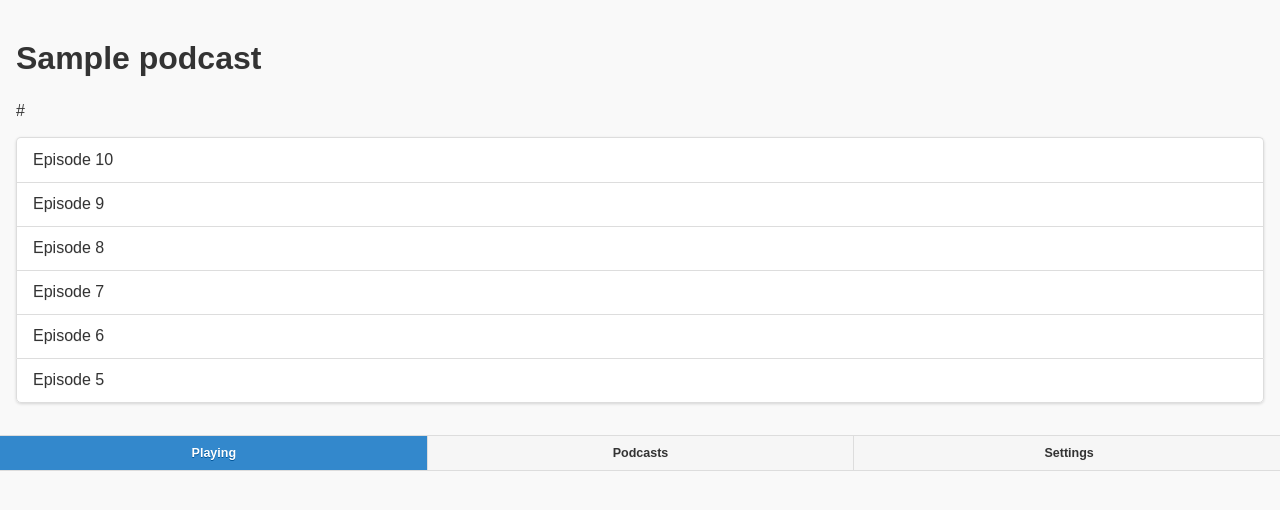
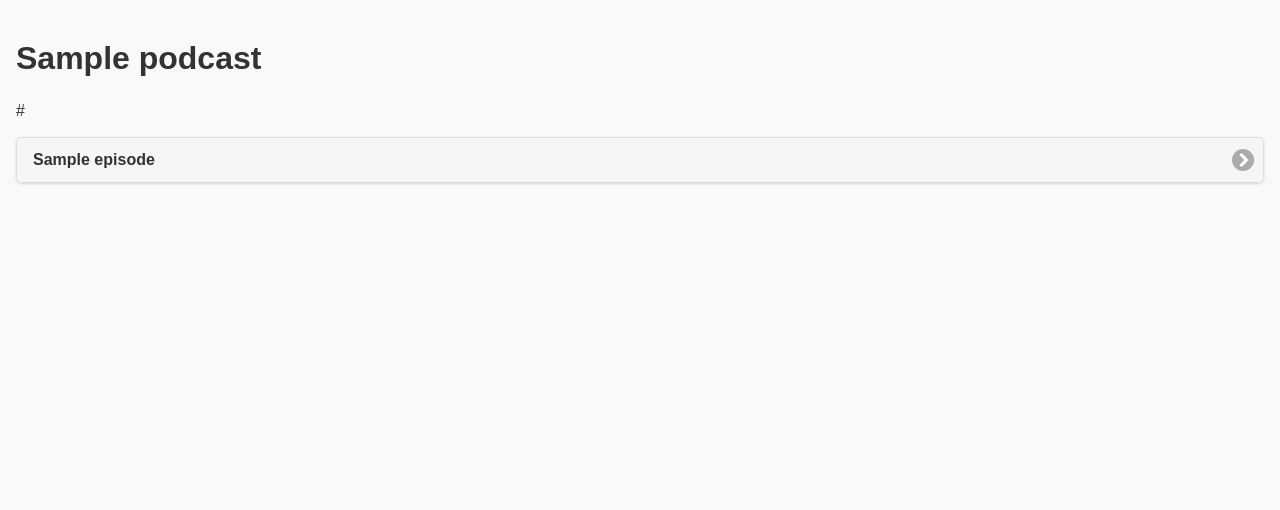
Before and after one commit to arianekrumel/PlayMyPodcast, a CakePHP app: the page made by app/View/Podcasts/view.ctp in a window 1280 px wide. Shown: the part 45-555 px from the top of the page. Run offline with PHP 8.4 and a stand-in for CakePHP, Linux system fonts and the light colour scheme; the template is opened without the code that fills it: most values are stand-ins (such as "Sample title", 1, 10 or a date in 2020); some libraries are stand-ins or nearby versions.

Commit message:
Parse XML data source

```diff
--- a/app/Controller/PodcastsController.php
+++ b/app/Controller/PodcastsController.php
@@ -19,6 +19,9 @@ class PodcastsController extends AppController {
             throw new NotFoundException(__('Invalid podcast'));
         }
         $this->set('podcast', $podcast);
+
+        $episodes = $this->Podcast->search($podcast['Podcast']['link']);
+        $this->set(compact('episodes'));
     }
 
         public function add() {
--- a/app/View/Layouts/default.ctp
+++ b/app/View/Layouts/default.ctp
@@ -31,15 +31,7 @@ $siteDescription = 'PlayMyPodcast';
 
 			<?php echo $this->fetch('content'); ?>
 		</div>
-		<div id="footer" data-role="footer">
-			<div data-role="navbar" data-grid="b">
-          <ul>
-            <li><a href="#" class="ui-btn-active">Playing</a></li>
-            <li><?php echo $this->Html->link('Podcasts', array('action' => 'index'))?></li>
-            <li><a href="#">Settings</a></li>
-          </ul>
-      </div><!-- /navbar -->
-		</div>
+		<!--<div id="footer" data-role="footer"></div>-->
 	</div>
 </body>
 </html>
--- a/app/View/Podcasts/view.ctp
+++ b/app/View/Podcasts/view.ctp
@@ -5,10 +5,13 @@
 <p><?php echo h($podcast['Podcast']['link']); ?></p>
 
 <ul data-role="listview" data-inset="true" data-filter="true" data-input="#filter-for-listview">
-  <li>Episode 10</li>
-  <li>Episode 9</li>
-  <li>Episode 8</li>
-  <li>Episode 7</li>
-  <li>Episode 6</li>
-  <li>Episode 5</li>
+  <?php
+  foreach($episodes as $episode){
+    if($episode['Episode']['url']){
+      echo '<li>';
+      echo $this->Html->link($episode['Episode']['title'], $episode['Episode']['url']);
+      echo '</li>';
+    }
+  }
+  ?>
 </ul>
```
Also changed, not shown: app/Model/Podcast.php (+18 -1 lines).
